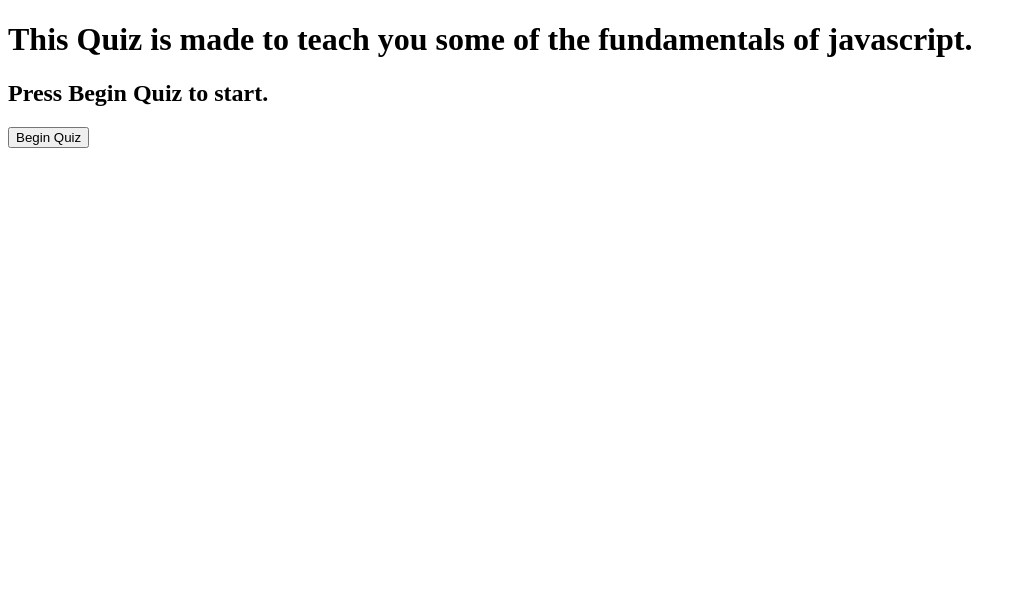
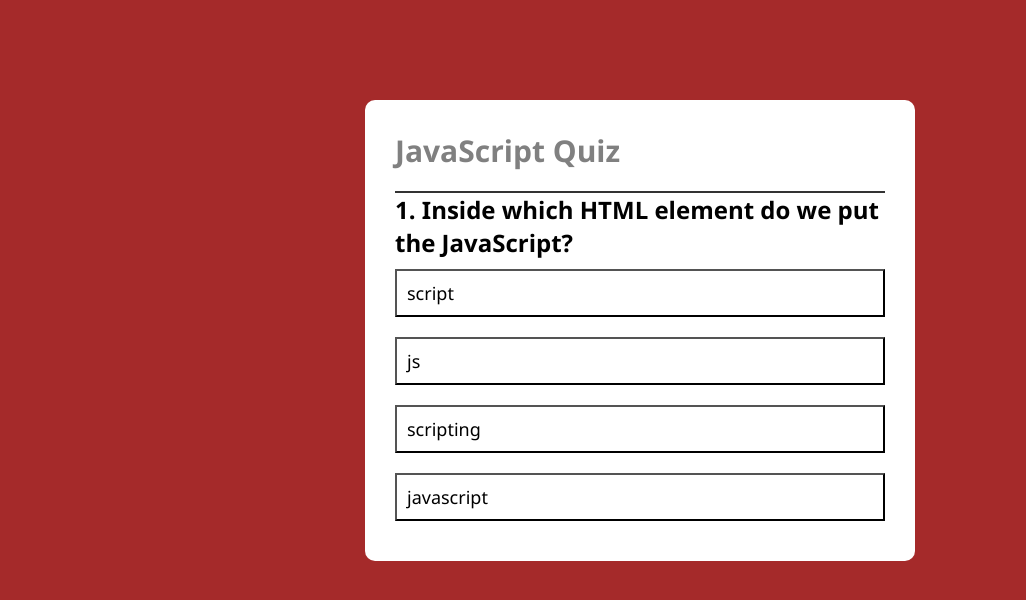
Before and after one commit to BrandonG21/CodeQuizPro, a plain HTML site: page index.html in a window 1280 px wide. Shown: the whole page, without its empty margins (0-1026 px from the left). Drawn offline with Linux system fonts and the light colour scheme.

Commit message:
created new template for html file and added css styles as well as the java script questions

```diff
--- a/index.html
+++ b/index.html
@@ -8,23 +8,19 @@
 </head>
 <body>
     <div class="container1">
-        <!-- Header -->
-        <div id="Homepage">
-            <h1>This Quiz is made to teach you some of the fundamentals of javascript.</h1>
-            <h2>Press Begin Quiz to start.</h2>
-        <button id="Beginquizbutton">Begin Quiz</button>
+        <h1>JavaScript Quiz</h1>
+        <div>
+            <div class="Quiz">
+            <h2 id="question">Question Placeholder</h2>
+            <div id="answerbutton">
+            <button class="btn">Answer 1</button>
+            <button class="btn">Answer 2</button>
+            <button class="btn">Answer 3</button>
+            <button class="btn">Answer 4</button>
         </div>
-
-
-
-
-
-
-
-
-
-
-
+        <button id="nextbut">Next</button>
     </div>
+</div>
+<script src="script.js"></script>
 </body>
  </html>
--- a/script.js
+++ b/script.js
@@ -0,0 +1,80 @@
+const questions = [
+    {
+        question: "Inside which HTML element do we put the JavaScript?",
+        answers: [
+            {text: "script", correct: true},
+            {text: "js", correct: false},
+            {text: "scripting", correct: false},
+            {text: "javascript", correct: false},
+        ]
+    },
+    {
+        question: "Where is the correct place to insert a JavaScript?",
+        answers: [
+            {text: "head", correct: false},
+            {text: "head & body", correct: false},
+            {text: "body", correct: true},
+            {text: "footer", correct: false},
+        ]
+    },
+    {
+        question: "What is the correct syntax for referring to an external script called xxx.js?",
+        answers: [
+            {text: "script href='script.js'", correct: false},
+            {text: "script src='xxx.js'", correct: true},
+            {text: "script name='xxx.js'", correct: false},
+            {text: "script insert='xxx.js'", correct: false},
+        ]
+    },
+];
+
+const questionElement = document.getElementById("question");
+const answerButtons = document.getElementById("answerbutton");
+const nextButton = document.getElementById("nextbut");
+
+let currentQuestionIndex = 0;
+let score = 0;
+function startQuiz(){
+    currentQuestionIndex = 0
+    score = 0
+    nextButton.innerHTML = "Next";
+    showQuestion();
+}
+
+function showQuestion(){
+    resetState();
+    let currentQuestion = questions[currentQuestionIndex]
+    let questionNo = currentQuestionIndex + 1;
+    questionElement.innerHTML = questionNo + ". " + currentQuestion.question;
+
+    currentQuestion.answers.forEach(answer => {
+        const button = document.createElement("button");
+        button.innerHTML = answer.text;
+        button.classList.add("btn");
+        answerButtons.appendChild(button);
+        if(answer.correct){
+            button.dataset.correct = answer.correct;
+        }
+        button.addEventListener("click", selectAnswer);
+});
+}
+
+
+function resetState(){
+    nextButton.style.display = "none";
+    while(answerButtons.firstChild){
+        answerButtons.removeChild(answerButtons.firstChild);
+    }
+}
+
+function selectAnswer(e){
+    const selectedBtn = e.target;
+    const isCorrect = selectedBtn.dataset.correct === "true";
+    if(isCorrect){
+        selectedBtn.classList.add("correct");
+    }else{
+        selectedBtn.classList.add("incorrect");
+    }
+}
+
+startQuiz();
--- a/style.css
+++ b/style.css
@@ -0,0 +1,64 @@
+ * {
+    margin: 0;
+    padding: 0;
+    font-family: 'Segoe UI', Tahoma, Geneva, Verdana, sans-serif;
+    box-sizing: border-box;
+}
+
+body {
+    background-color: brown;
+    margin: 8px;
+}
+
+.container1 {
+    padding: 30px;
+    border-radius: 10px;
+    background-color: white;
+    max-width: 550px;
+    margin: 100px auto 0;
+}
+
+.container1 h1{
+    color: gray;
+    font-size: 30px;
+    padding-bottom: 20px;
+    border-bottom: 2px solid #333;
+}
+
+.timer{
+    font-size: 55px;
+}
+
+.btn{
+    background-color: white;
+    color: #000000;
+    font-weight: 300;
+    width: 100%;
+    padding: 10px;
+    margin: 10px 0;
+    text-align: left;
+    font-size: large;
+}
+
+.btn:hover{
+    background-color: aliceblue;
+    color: red;
+}
+
+#nextbut{
+    background-color:aliceblue;
+    color: red;
+    font-size: larger;
+    padding: 8px;
+    width: 100px;
+    border-radius: 5px;
+    display: none;
+}
+
+.correct{
+    background: green;
+}
+
+.incorrect{
+    background-color: red;
+}
```
